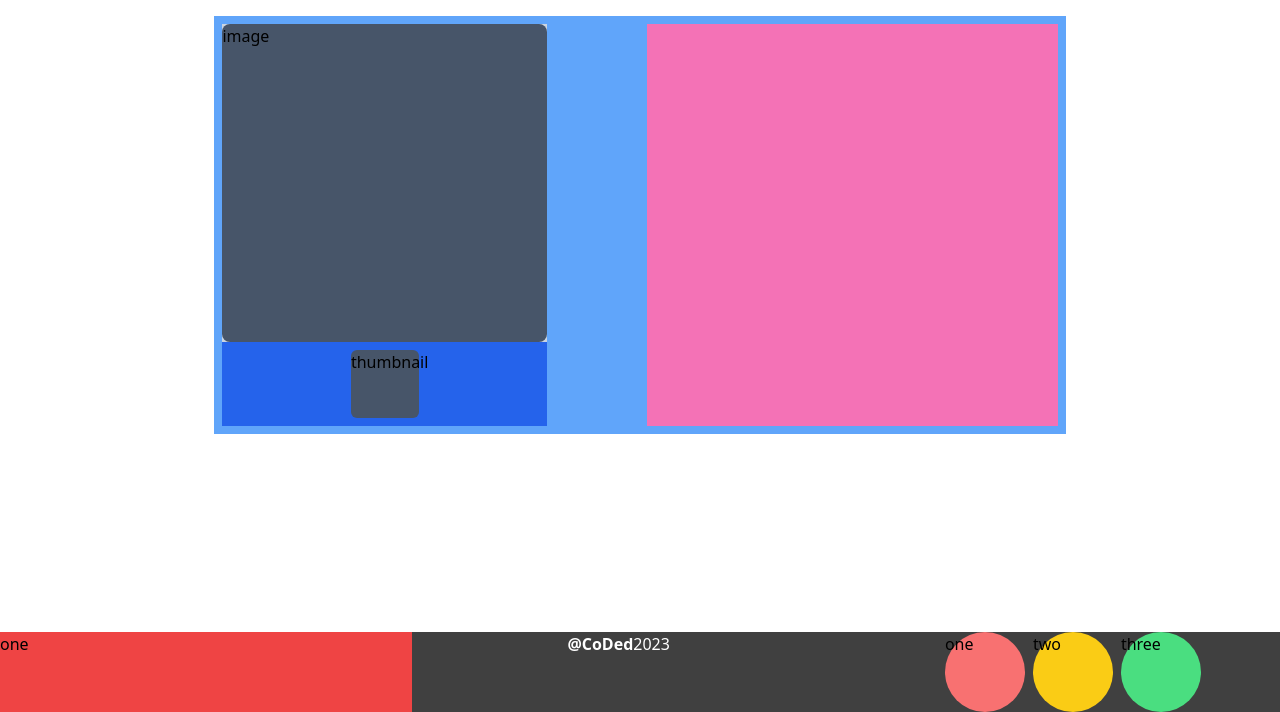
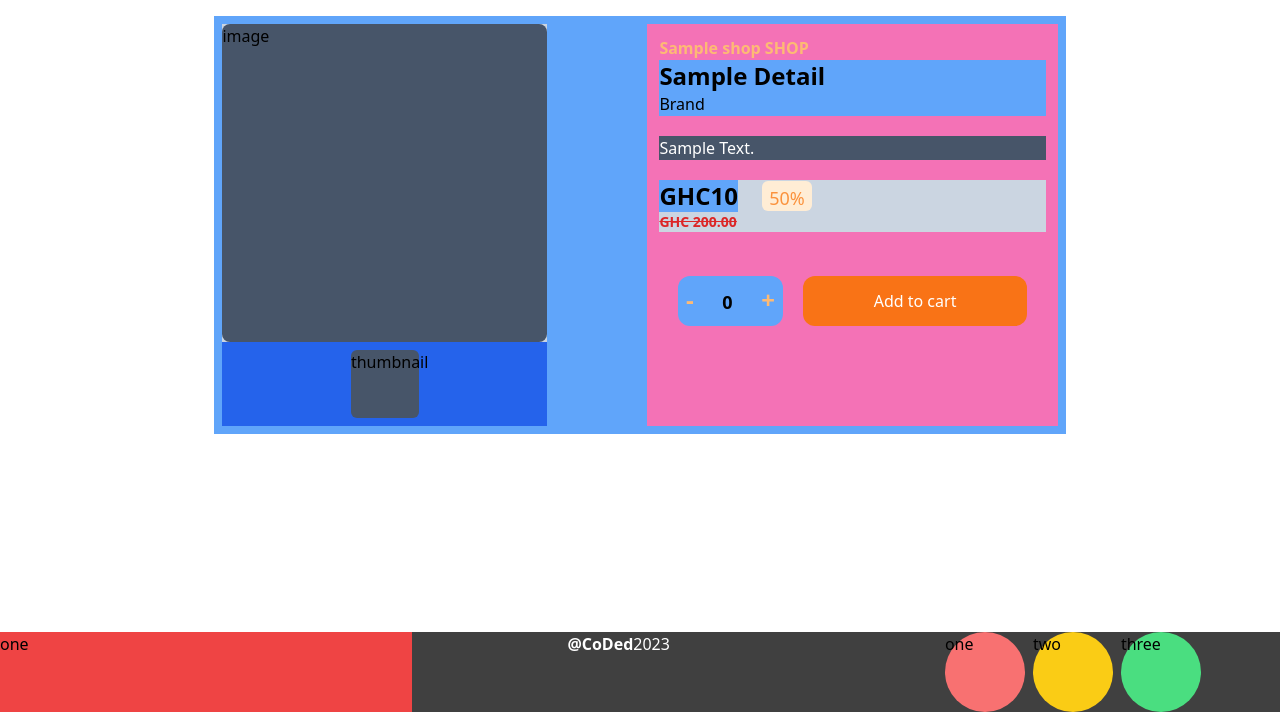
Before and after one commit to CoDedArch/Shopin-Backend, a Django app: template templates/products/product_details.html in a window 1280 px wide; the page is wider, and only the part inside the window is pictured. Shown: the part 88-800 px from the top of that part. Run offline with Django 4.2, Linux system fonts and the light colour scheme; the template is opened without the code that fills it: most values are stand-ins (such as "Sample title", 1, 10 or a date in 2020); style sheets or scripts are compiled from the project's sources.

```diff
--- a/Products/views.py
+++ b/Products/views.py
@@ -48,5 +48,4 @@ class ProductDetailView(View):
                       context={'shop': shop_name,
                                 'details': product,
                                 'thumbnails': [1,2,3,4],
-                                'description_words': product.shortdescription.split()
                      })
--- a/backend/urls.py
+++ b/backend/urls.py
@@ -15,12 +15,11 @@ Including another URLconf
     3. A shop would have to have specific products
 """
 from django.contrib import admin
-from shopin import urls as shopin_url
 from django.urls import re_path, include
 
 urlpatterns = [
     re_path(r'admin/', admin.site.urls),
-    re_path(r'shopin/', include(shopin_url)),
+    re_path(r'shopin/', include('shopin.urls')),
     re_path(r'__reload__/', include('django_browser_reload.urls')),
     re_path(r'products/(?P<shop_name>\w+)/', include('Products.urls'))
 ]
--- a/templates/products/product_details.html
+++ b/templates/products/product_details.html
@@ -13,8 +13,26 @@
                 {%endfor%}
             </div>
         </div>
-        <div class="bg-pink-400 w-[661px]">
+        <div class="bg-pink-400 p-3 w-[661px]">
+            <p class="text-orange-300 font-bold">{{details.shop.title}} SHOP</p>
+            <p class="bg-blue-400"><span class="font-bold text-2xl">{{details.name |title}}</span> <br> Brand</p>
+            <p class="bg-slate-600 text-white mt-[20px] {%if details.shortdescription|length > 100%} text-sm {%else%}text-md{%endif%}">{{details.shortdescription |title}}</p>
 
+            <div class="bg-slate-300 mt-[20px]">
+                <!-- This is the discounted amount -->
+                <div class="inline-block text-2xl font-bold bg-blue-400">GHC{{details.cost}}</div>
+                <div class="inline-block bg-orange-100 rounded-md p-1 text-orange-400 text-[18px] ml-[20px] w-[50px] h-[30px] text-center">50%</div>
+                <p class="text-sm text-red-600 line-through font-semibold">GHC 200.00</p>
+            </div>
+
+            <div class="mt-10 p-1 flex flex-row justify-center">
+                <div class="bg-blue-400 h-[50px] rounded-xl inline-block font-bold p-2 text-lg space-x-6">
+                    <div class="text-2xl text-orange-300 inline-block cursor-pointer">-</div>
+                    <div class="inline-block">0</div>
+                    <div class="text-2xl text-orange-300 inline-block cursor-pointer">+</div>
+                </div>
+                <button class="transition bg-orange-500 hover:opacity-80 h-[50px] w-[14em] ml-[20px] text-white rounded-xl">Add to cart</button>
+            </div>
         </div>
     </section>
 {%endblock%}
--- a/templates/products/products.html
+++ b/templates/products/products.html
@@ -20,7 +20,7 @@
                                 <span class="text-2xl text-green-600">{{product.discounted_amount}}</span>
                                 <span>Ori price:{{product.price}}</span>
                             {%else%}
-                            <span>{{product.price}}</span>
+                            <span class="text-green-500 text-2xl">{{product.price}}</span>
                             {%endif%}
                             <br>
                             {%if product.coupon%}
```
Also changed, not shown: Products/models.py (+7 -1 lines), Products/migrations/0011_alter_product_longdescription_brand.py (added), Products/migrations/0012_alter_brand_brand_alter_brand_product.py (added).
